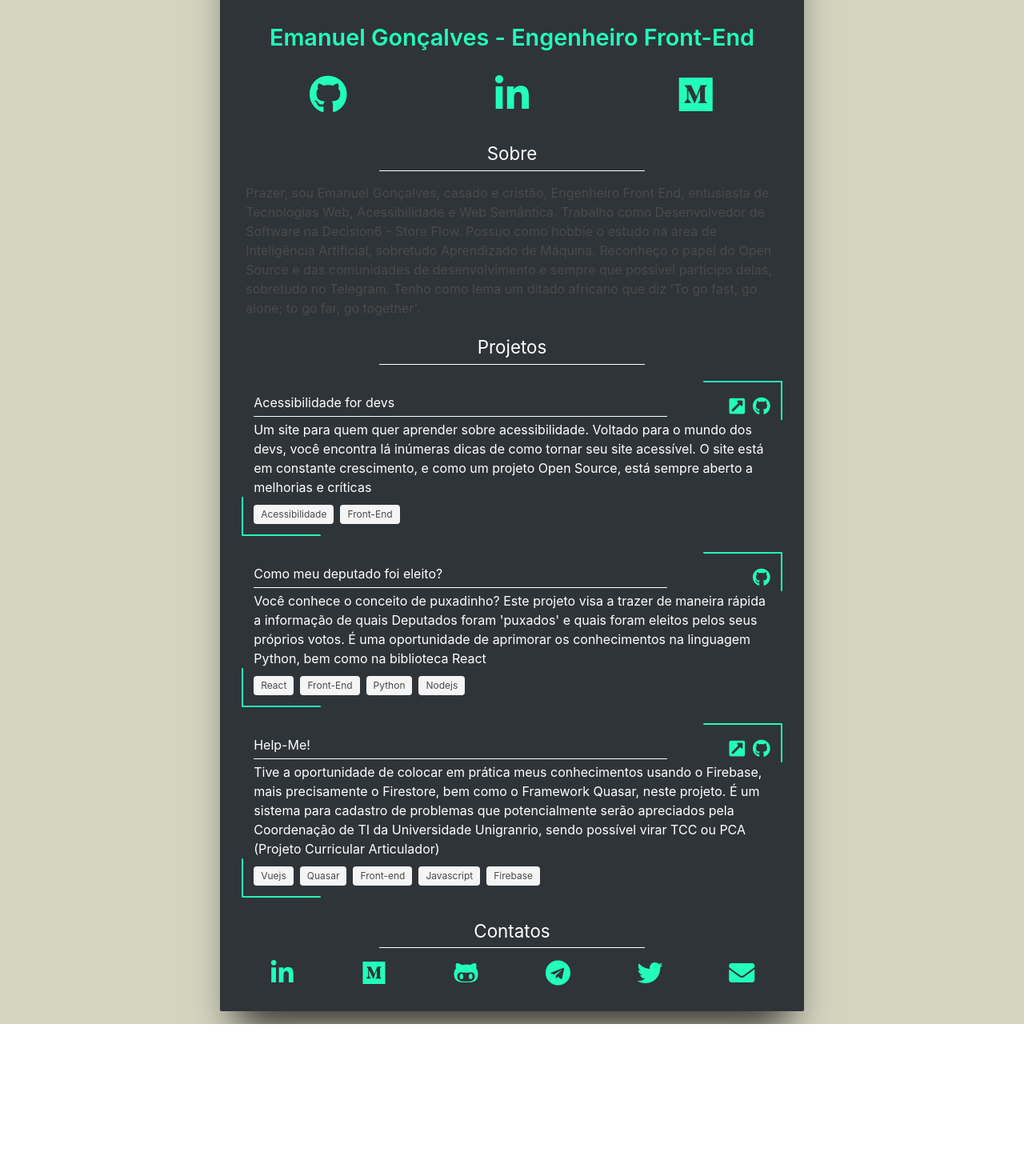
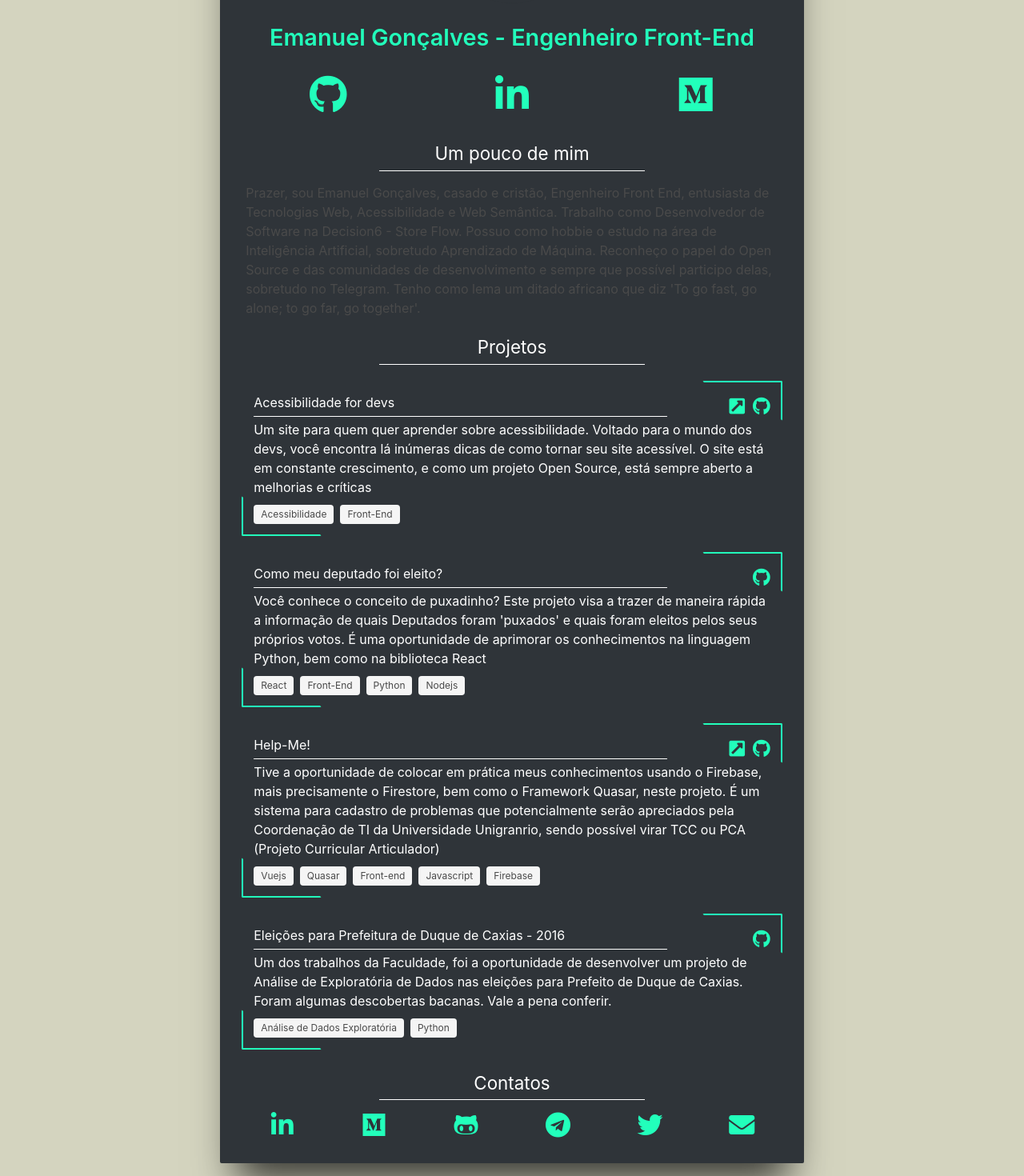
Before and after one commit to emanuelgsouza/emanuelgsouza.dev, a Nuxt app: page / in a window 1280 px wide. Shown: the part 237-1707 px from the top of the page at 80% size. Before the commit the page ends 1517 px from the top, so only its background shows below. Built offline with nearby package versions, Linux system fonts and the light colour scheme.

Commit message:
add eleicoes-2016 project

```diff
--- a/i18n/en.json
+++ b/i18n/en.json
@@ -6,7 +6,7 @@
     "subtitle": "Front-End Engineer"
   },
   "about": {
-    "title": "About",
+    "title": "About me",
     "description": "Pleasure, I am Emanuel Gonçalves, married and Christian, Front End Enginner, enthusiast of Web Technologies, Accessibility and Semantic Web. I work as Software Developer in Decision6 - Store Flow. I have as hobbie the study in the area of Artificial Intelligence, especially Machine Learning. I recognize the role of Open Source and development communities and, whenever possible, participate in them, especially in the Telegram. I have as motto an African saying that says' To go fast, go alone; to go far, go together'"
   },
   "projects": {
@@ -25,6 +25,11 @@
       "name": "Help-Me!",
       "description": "I had the opportunity to put my knowledge into practice using Firebase, more precisely the Firestore, as well as the Quasar Framework, in this project. It is a system for registering problems that potentially will be appreciated by the IT Coordination of Unigranrio University, being possible to turn TCC or PCA (Curricular Articulator Project)",
       "tags": ["Vuejs", "Quasar", "Front-end", "Javascript", "Firebase"]
+    },
+    "project4": {
+      "name": "Elections for Duque de Caxias City - 2016",
+      "description": "One of the University's work was the opportunity to develop a Data Exploration Analysis project in the elections for Mayor of Duque de Caxias. It was some cool discoveries. It is worth checking.",
+      "tags": ["Exploratory Data Analysis", "Python"]
     }
   },
   "contacts": {
--- a/i18n/pt-br.json
+++ b/i18n/pt-br.json
@@ -6,7 +6,7 @@
     "subtitle": "Engenheiro Front-End"
   },
   "about": {
-    "title": "Sobre",
+    "title": "Um pouco de mim",
     "description": "Prazer, sou Emanuel Gonçalves, casado e cristão, Engenheiro Front End, entusiasta de Tecnologias Web, Acessibilidade e Web Semântica. Trabalho como Desenvolvedor de Software na Decision6 - Store Flow. Possuo como hobbie o estudo na área de Inteligência Artificial, sobretudo Aprendizado de Máquina. Reconheço o papel do Open Source e das comunidades de desenvolvimento e sempre que possível participo delas, sobretudo no Telegram. Tenho como lema um ditado africano que diz 'To go fast, go alone; to go far, go together'."
   },
   "projects": {
@@ -25,6 +25,11 @@
       "name": "Help-Me!",
       "description": "Tive a oportunidade de colocar em prática meus conhecimentos usando o Firebase, mais precisamente o Firestore, bem como o Framework Quasar, neste projeto. É um sistema para cadastro de problemas que potencialmente serão apreciados pela Coordenação de TI da Universidade Unigranrio, sendo possível virar TCC ou PCA (Projeto Curricular Articulador)",
       "tags": ["Vuejs", "Quasar", "Front-end", "Javascript", "Firebase"]
+    },
+    "project4": {
+      "name": "Eleições para Prefeitura de Duque de Caxias - 2016",
+      "description": "Um dos trabalhos da Faculdade, foi a oportunidade de desenvolver um projeto de Análise de Exploratória de Dados nas eleições para Prefeito de Duque de Caxias. Foram algumas descobertas bacanas. Vale a pena conferir.",
+      "tags": ["Análise de Dados Exploratória", "Python"]
     }
   },
   "contacts": {
--- a/modules/Home/components/Projects/index.vue
+++ b/modules/Home/components/Projects/index.vue
@@ -48,6 +48,13 @@ export default {
           url: 'https://help-me.surge.sh',
           repository: 'https://github.com/emanuelgsouza/help-me',
           tags: this.$t('projects.project3.tags')
+        },
+        {
+          name: this.$t('projects.project4.name'),
+          description: this.$t('projects.project4.description'),
+          url: null,
+          repository: 'https://github.com/emanuelgsouza/eleicoes-2016',
+          tags: this.$t('projects.project4.tags')
         }
       ]
     }
```
